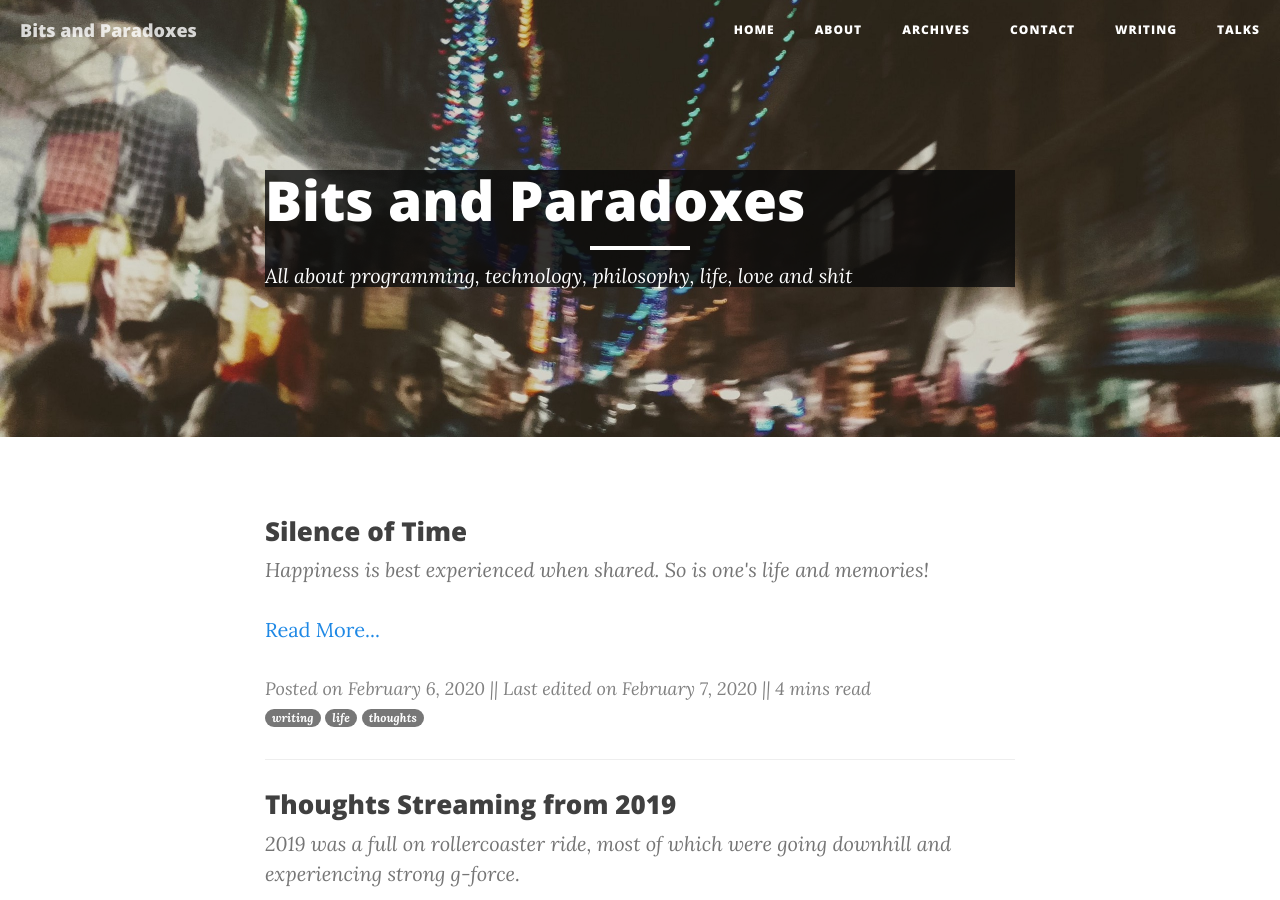
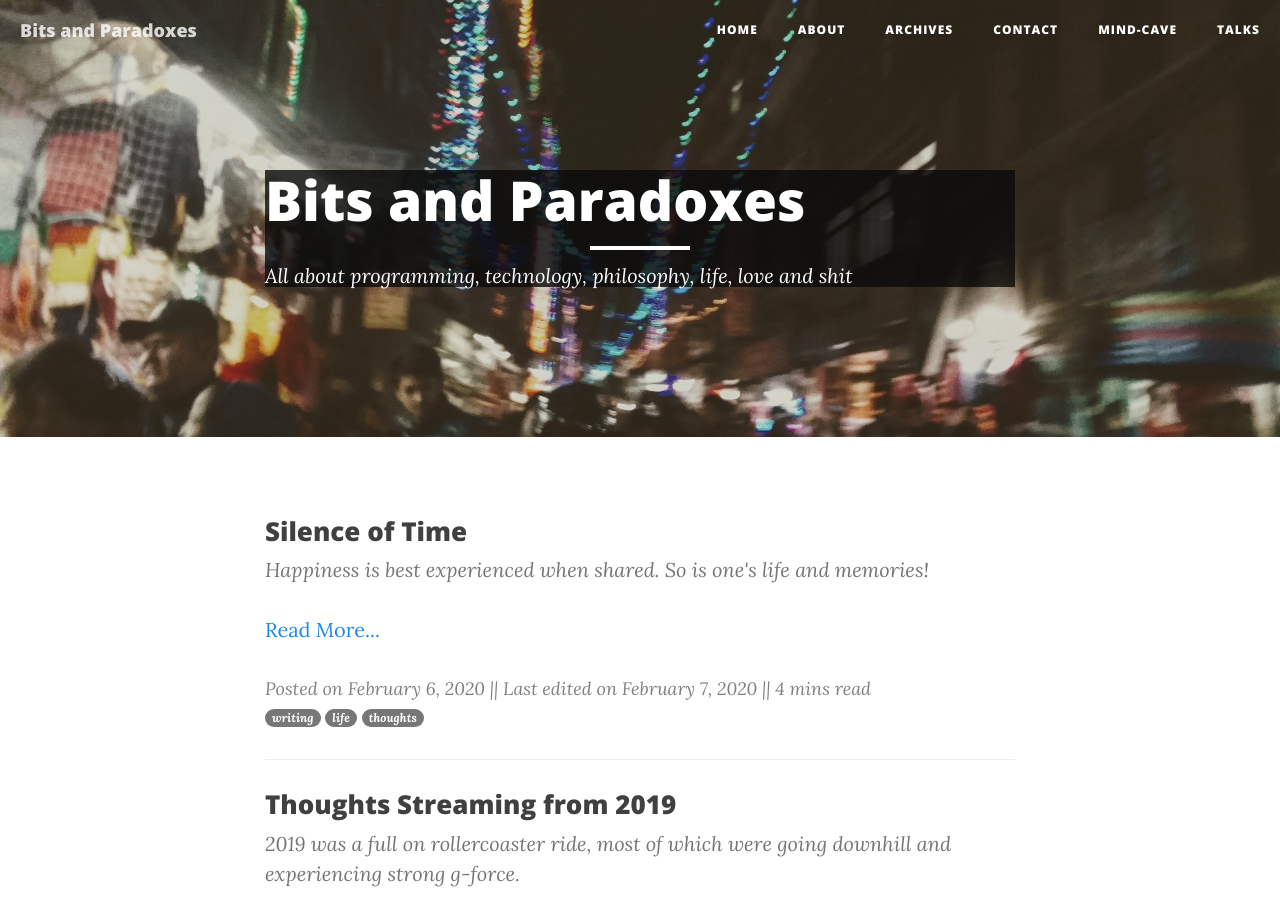
Before and after one commit to NISH1001/NISH1001.github.io, a Jekyll site: the page built from index.html, in a window 1280 px wide and 900 px high. Built offline with Jekyll 4.4.1, drawn with Linux system fonts in a browser that asks for light colours; the list of posts is cut into pages by our own code.

Commit message:
Change title of writing to mind-cave

```diff
--- a/mind-cave.html
+++ b/mind-cave.html
@@ -1,6 +1,6 @@
 ---
 layout: page
-title: "Writing"
+title: "Mind-Cave"
 description: Paradox. Kafkaesque. Highly Caffeinated.
 header-img: img/about-bg.png
 ---
```
